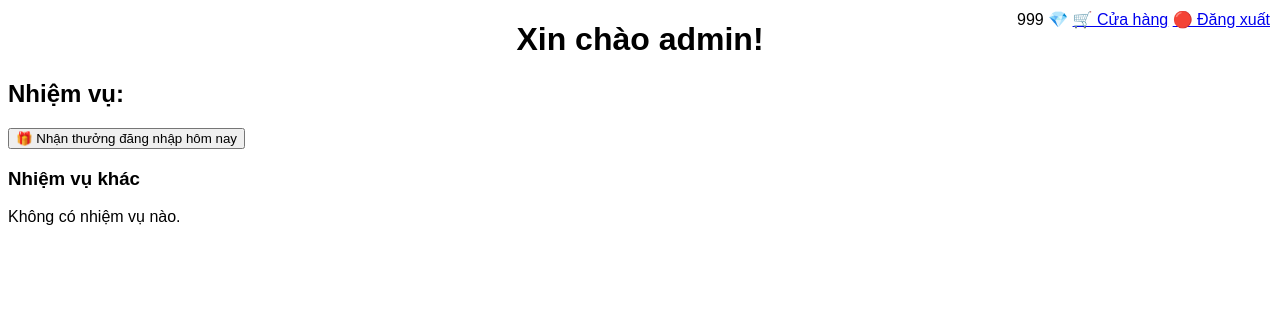
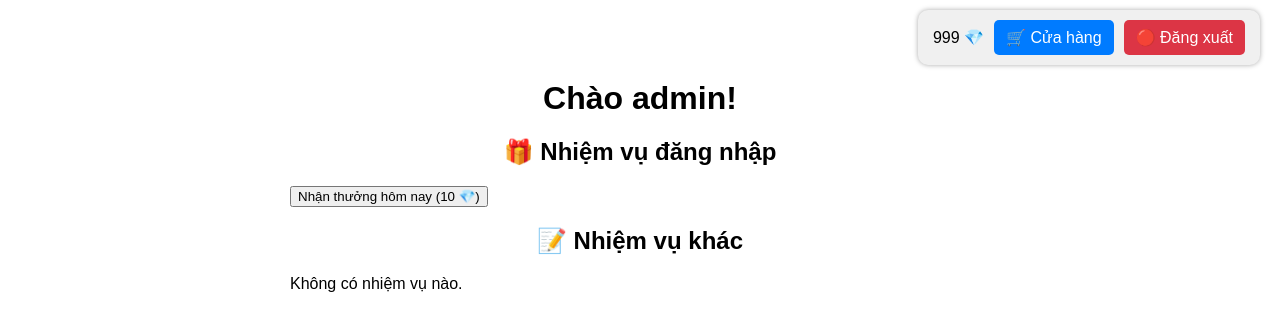
Before and after one commit to phamthienan123/my-web-game-new12345, a Flask app: page /dashboard in a window 1280 px wide. Shown: the top 331 px of the page. Run offline with Flask 3, Linux system fonts and the light colour scheme; the visitor is signed in with stand-in values (Sample User, id 1).

Commit message:
Update dashboard.html

```diff
--- a/templates/dashboard.html
+++ b/templates/dashboard.html
@@ -6,6 +6,7 @@
     <style>
         body {
             font-family: Arial, sans-serif;
+            margin: 40px;
         }
         .top-bar {
             position: fixed;
@@ -14,7 +15,7 @@
             display: flex;
             gap: 10px;
             align-items: center;
-            background: #f5f5f5;
+            background: #f0f0f0;
             padding: 10px 15px;
             border-radius: 10px;
             box-shadow: 0 0 5px #aaa;
@@ -29,53 +30,72 @@
         .top-bar a.logout {
             background: #dc3545;
         }
-        h1 {
-            text-align: center;
-        }
-        .quests {
-            max-width: 600px;
-            margin: 100px auto 0;
+        .section {
+            margin-top: 80px;
+            max-width: 700px;
+            margin-left: auto;
+            margin-right: auto;
         }
         .quest {
-            margin-bottom: 15px;
+            margin: 10px 0;
+            padding: 10px;
+            background: #eee;
+            border-radius: 5px;
+        }
+        h1, h2, h3 {
+            text-align: center;
         }
     </style>
 </head>
 <body>
-  <div style="position: absolute; top: 10px; right: 10px;">
+
+<div class="top-bar">
     <span>{{ diamonds }} 💎</span>
-    <a href="/shop" class="btn btn-primary">🛒 Cửa hàng</a>
-    <a href="/logout" class="btn btn-danger">🔴 Đăng xuất</a>
+    <a href="/shop">🛒 Cửa hàng</a>
+    <a href="/logout" class="logout">🔴 Đăng xuất</a>
 </div>
-    <h1>Xin chào {{ username }}!</h1>
 
-<h2>Nhiệm vụ:</h2>
+<div class="section">
+    <h1>Chào {{ username }}!</h1>
 
+    {% if highest_rank %}
+        <h3>🎖️ Rank hiện tại: {{ highest_rank.replace('rank_', '').capitalize() }}</h3>
+    {% endif %}
+
+    <h2>🎁 Nhiệm vụ đăng nhập</h2>
     {% if new_claim %}
         <form action="/claim/daily" method="get">
-        <button type="submit">🎁 Nhận thưởng đăng nhập hôm nay</button>
+            <button type="submit">Nhận thưởng hôm nay (10 💎)</button>
         </form>
     {% else %}
         <p>✅ Bạn đã nhận thưởng hôm nay.</p>
     {% endif %}
-<h3>Nhiệm vụ khác</h3>
+
+    <h2>📝 Nhiệm vụ khác</h2>
     {% if custom_quests %}
-    <ul>
         {% for qid, quest in custom_quests.items() %}
-            <li>
-                {{ quest.title }} - Thưởng: {{ quest.reward }} 💎
-                {% if quest.status == 'pending' %}
-                    <span> | Đang chờ duyệt</span>
+            <div class="quest">
+                <strong>{{ quest.title }}</strong> – {{ quest.reward }} 💎
+                <br>
+                {% if quest.status == 'assigned' %}
+                    <form method="post" action="/submit_quest/{{ qid }}">
+                        <button type="submit">Gửi yêu cầu hoàn thành</button>
+                    </form>
+                {% elif quest.status == 'pending' %}
+                    <span>⏳ Đang chờ admin duyệt...</span>
                 {% elif quest.status == 'approved' %}
-                    <span> | <form method="post" action="/claim_quest/{{ qid }}" style="display:inline;">
+                    <form method="post" action="/claim_quest/{{ qid }}">
                         <button type="submit">Nhận thưởng</button>
-                    </form></span>
+                    </form>
+                {% elif quest.status == 'claimed' %}
+                    <span>✅ Đã nhận thưởng</span>
                 {% endif %}
-            </li>
+            </div>
         {% endfor %}
-    </ul>
     {% else %}
         <p>Không có nhiệm vụ nào.</p>
     {% endif %}
+</div>
+
 </body>
 </html>
```
Lines whose indentation alone changed are shown as unchanged.
